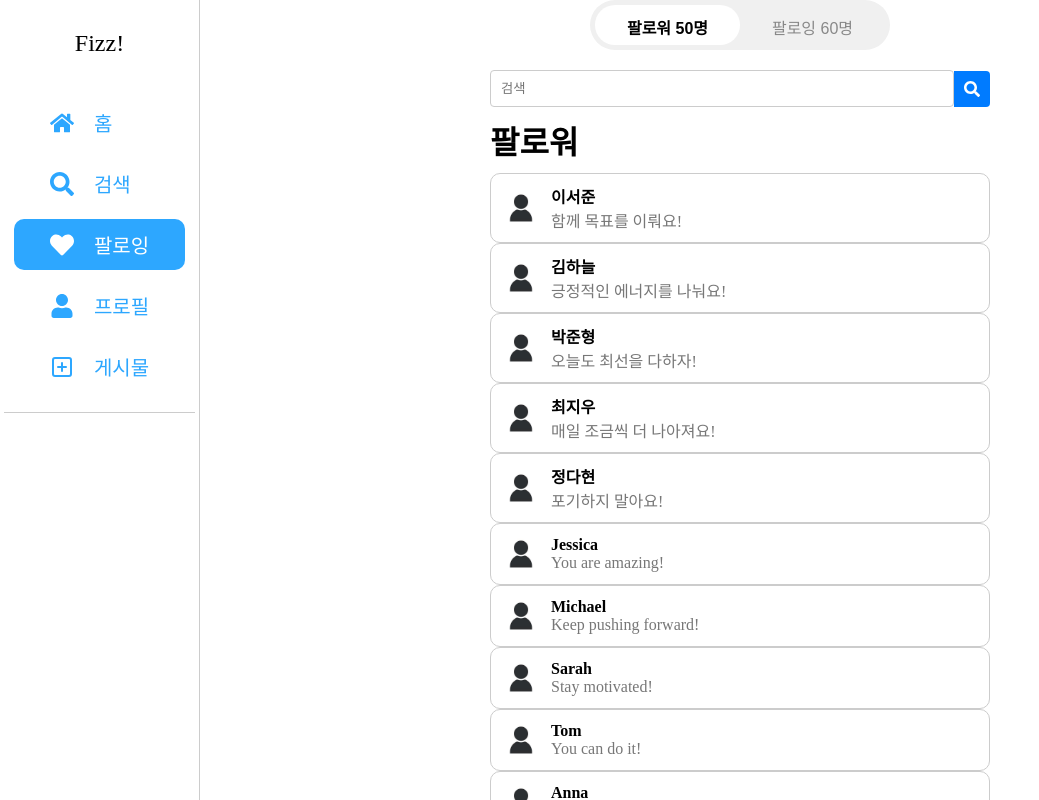
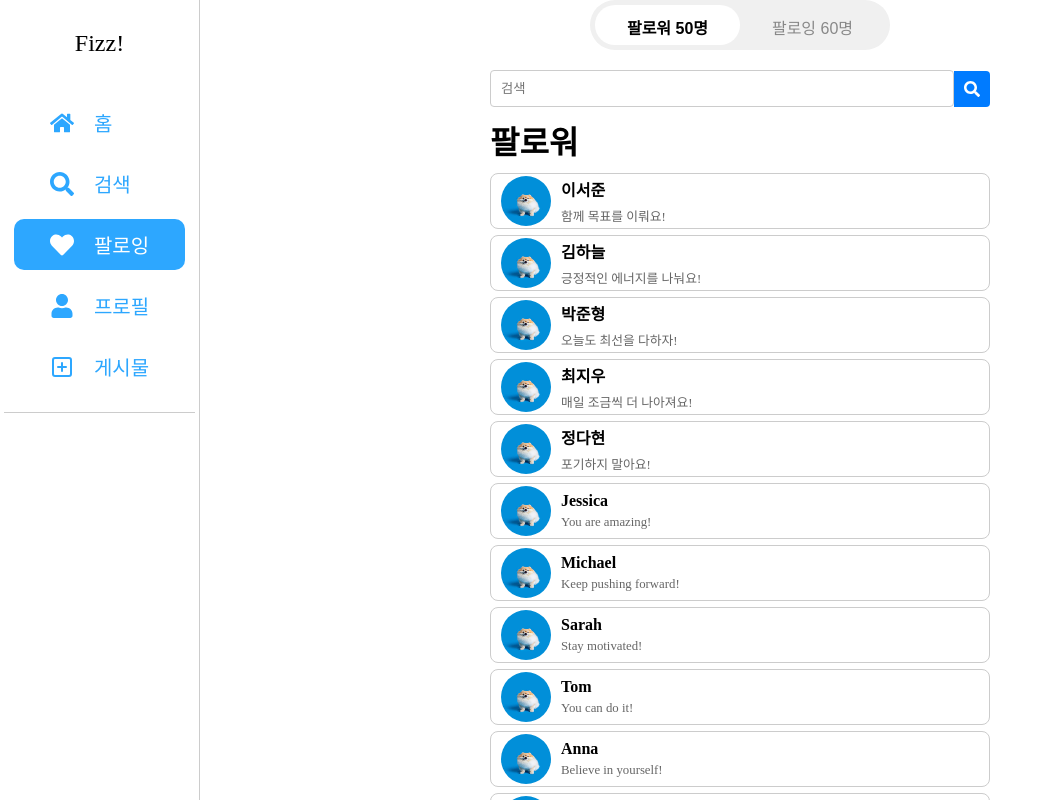
Before and after one commit to Fizz-challenge/Fizz_front, a React (Vite) app: page /follow in a window 1280 px wide. Shown: the whole page, without its empty margins (0-1039 px from the left). Built offline with nearby package versions, Linux system fonts and the light colour scheme; a web font is replaced by a local one.

Commit message:
[docs] 유저 블럭 클릭 시 이동

```diff
--- a/src/Page/FollowPage/UserBlock.css
+++ b/src/Page/FollowPage/UserBlock.css
@@ -1,15 +1,23 @@
 .userBlock {
   display: flex;
   align-items: center;
-  padding: 10px;
+  padding: 2px 10px;
   border: 1px solid #ccc;
-  border-radius: 10px;
+  border-radius: 8px;
+  margin-bottom: 6px;
+  cursor: pointer; /* 커서를 올렸을 때 클릭 표시가 뜨도록 */
+  transition: background-color 0.3s;
+}
+
+.userBlock:hover {
+  background-color: #f0f0f0;
 }
 
 .userIcon {
-  width: 40px;
-  height: 40px;
+  width: 50px;
+  height: 50px;
   margin-right: 10px;
+  border-radius: 50%;
 }
 
 .userInfo {
@@ -19,8 +27,10 @@
 
 .username {
   font-weight: bold;
+  margin-bottom: 5px;
 }
 
 .description {
-  color: #777;
+  color: #666;
+  font-size: 0.8em;
 }
--- a/src/Page/FollowPage/UserBlock.jsx
+++ b/src/Page/FollowPage/UserBlock.jsx
@@ -1,11 +1,18 @@
 import React from 'react';
+import { useNavigate } from 'react-router-dom';
 import './UserBlock.css';
 import humanIcon from '../../assets/human.png';
 
-const UserBlock = ({ username, description }) => {
+const UserBlock = ({ userId, username, description, profileImage }) => {
+  const navigate = useNavigate();
+
+  const handleClick = () => {
+    navigate(`/profile/${userId}`);
+  };
+
   return (
-    <div className='userBlock'>
-      <img src={humanIcon} alt="User Icon" className='userIcon' />
+    <div className='userBlock' onClick={handleClick}>
+      <img src={profileImage || humanIcon} alt="User Icon" className='userIcon' />
       <div className='userInfo'>
         <div className='username'>{username}</div>
         <div className='description'>{description}</div>
```
